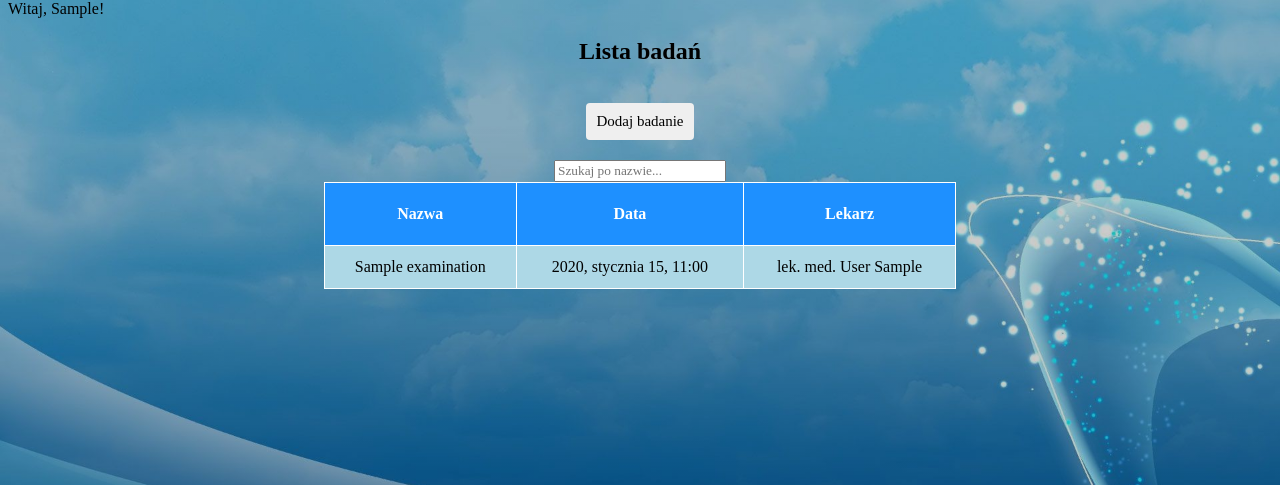
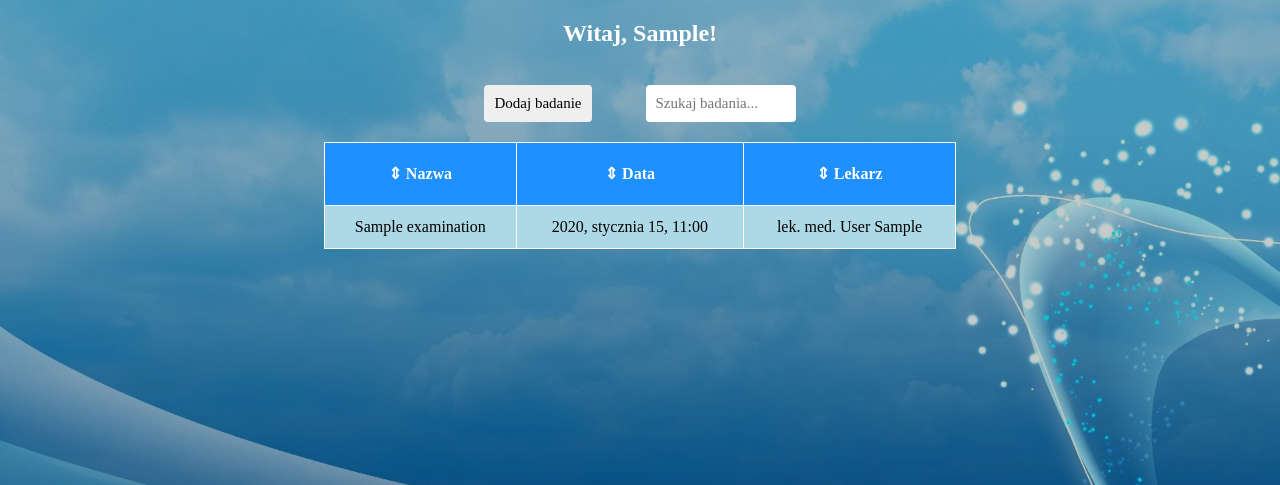
Before and after one commit to wskarbek/doctophoto, a Django app: template dtp/templates/dtp/index.html in a window 1280 px wide. Shown: the part 108-593 px from the top of the page. Run offline with Django 3.2, Linux system fonts and the light colour scheme; data comes from the database, SQL or seed files in the repository; tables that the repository leaves empty hold one stand-in row (values such as "Sample post"); the template is opened without the code that fills it: values that come from a table or form of the project are taken from there, most other values are stand-ins (such as "Sample title", 1, 10 or a date in 2020); parts of the project's set-up code (start-up, migrations or seed data) failed here and were passed over.

Commit message:
css and html for filtering examinations fixed

```diff
--- a/dtp/static/dtp/style.css
+++ b/dtp/static/dtp/style.css
@@ -172,6 +172,19 @@ html {
     color: white;
  }
 
+.list-content h2 {
+    color: white;
+}
+
+#search-exam {
+    padding: 10px;
+    font-size: 15px;
+    border-radius: 4px;
+    border: none;
+    width: 130px;
+    margin-left: 50px;
+}
+
 .list-content {
     text-align: center;
 }
@@ -184,10 +197,6 @@ html {
 
 .list-content tr {
     cursor: pointer;
-}
-
-.list-content .list-head {
-    pointer-events: none;
 }
 
 .list-content tr:hover {
--- a/dtp/templates/dtp/index.html
+++ b/dtp/templates/dtp/index.html
@@ -18,17 +18,16 @@
                 <li><a href="contact">Kontakt</a></li>
             </ul>
         </div>
-        <div class="greet">Witaj, {{ first_name }}!</div>
         <div class="list-content">
-            <h2>Lista badań</h2><br/>
-            <button onclick="location.href='#popup-add'" type="button">Dodaj badanie</button><br/>
-            <input type="text" id="myInput" onkeyup="search(0)" placeholder="Szukaj po nazwie..." title="Type in a name"><br/>
+            <h2>Witaj, {{ first_name }}!</h2><br/>
+            <button onclick="location.href='#popup-add'" type="button">Dodaj badanie</button>
+            <input type="text" id="search-exam" onkeyup="search(0)" placeholder="Szukaj badania..."><br/>
             <div class="table">
                 <table id="list-table">
                     <tr id="list-head">
-                        <th onclick="sortTable(0)">Nazwa</th>
-                        <th onclick="sortTable(1)">Data</th>
-                        <th onclick="sortTable(2)">Lekarz</th>
+                        <th onclick="sortTable(0)">&#x21D5; Nazwa</th>
+                        <th onclick="sortTable(1)">&#x21D5; Data</th>
+                        <th onclick="sortTable(2)">&#x21D5; Lekarz</th>
                     </tr>
                     {% for item in examination_list %}
                     <tr onclick="window.location='examination/{{ item.id }}';">
@@ -65,7 +64,7 @@
 <script>
     function search(n) {
       let input, filter, table, tr, td, i, txtValue;
-      input = document.getElementById("myInput");
+      input = document.getElementById("search-exam");
       filter = input.value.toUpperCase();
       table = document.getElementById("list-table");
       tr = table.getElementsByTagName("tr");
```
